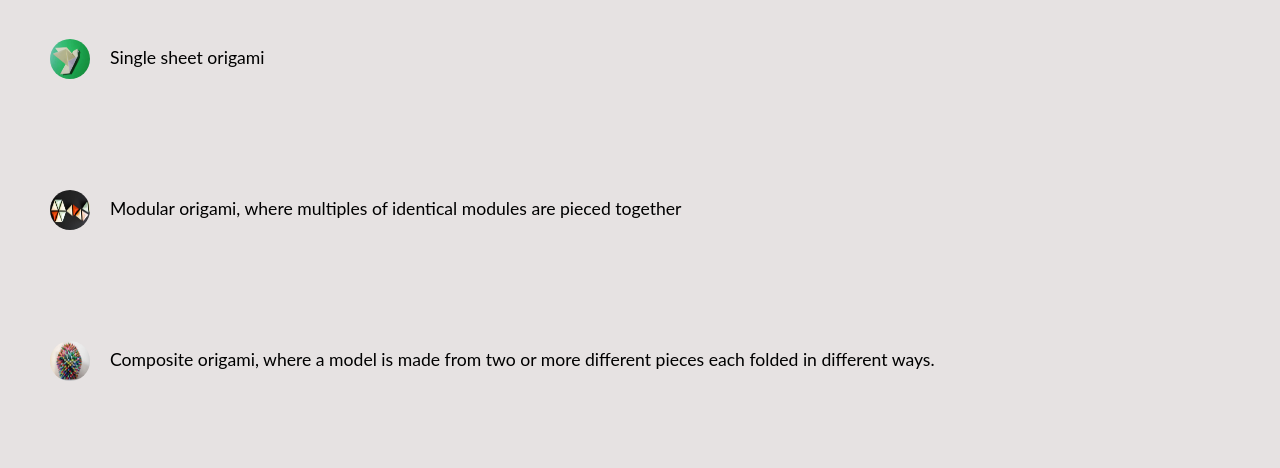
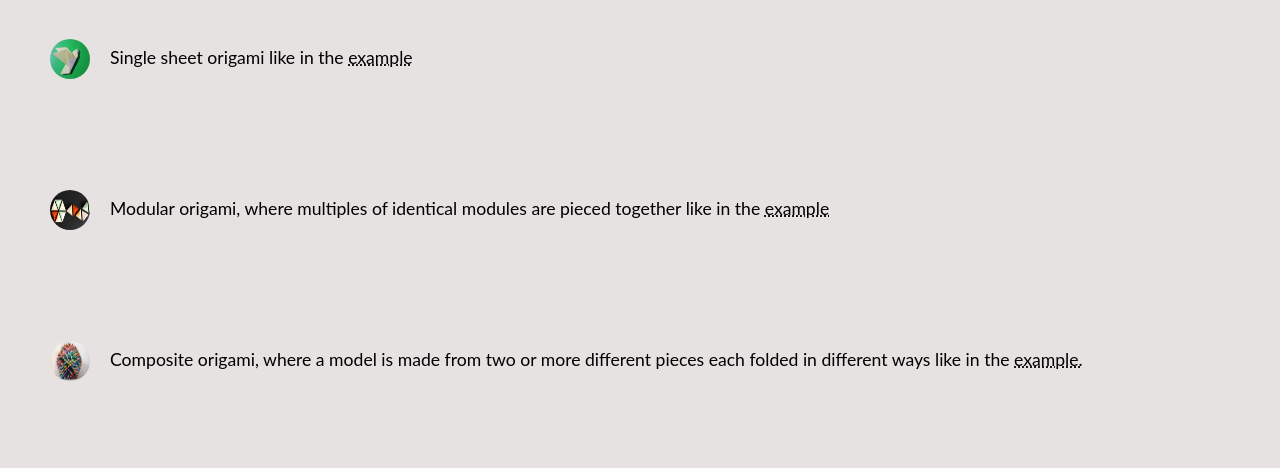
Before and after one commit to Lenaki-o/Origamania-project, a plain HTML site: page index.html in a window 1280 px wide. Shown: the part 63-531 px from the top of the page. Drawn offline with Linux system fonts and the light colour scheme.

Commit message:
Update index.html

```diff
--- a/index.html
+++ b/index.html
@@ -23,12 +23,12 @@
         </header>
 
           <div id="layout">
+          <aside id="types">
+            <img class="example" src="./easy-origami-bird.jpg"><img class="hide" src="./easy-origami-bird.jpg"><p>Single sheet origami like in the <abbr title="Image found in https://www.origamiway.com/">example</abbr></p>
+            <img class="example" src="./origami-made-paper.jpg"> <img class="hide" src="./origami-made-paper.jpg"><p>Modular origami, where multiples of identical modules are pieced together like in the <abbr title="image found in https://www.freepik.com">example</abbr></p>
+            <img class="example" src="./byriah-loper-origami.webp"><img class="hide" src="./byriah-loper-origami.webp"> <p>Composite origami, where a model is made from two or more different pieces each folded in different ways like in the <abbr title="&quot;The Alphabet&quot; Twentysix Interlocking Icosakaipentagonal Stars (Byriah Loper)">example.</abbr></p>
+          </aside>
 
-          <aside id="types">
-            <img class="example" src="./easy-origami-bird.jpg"><img class="hide" src="./easy-origami-bird.jpg"><p>Single sheet origami</p>
-            <img class="example" src="./origami-made-paper.jpg"> <img class="hide" src="./origami-made-paper.jpg"><p>Modular origami, where multiples of identical modules are pieced together</p>
-            <img class="example" src="./byriah-loper-origami.webp"><img class="hide" src="./byriah-loper-origami.webp"> <p>Composite origami, where a model is made from two or more different pieces each folded in different ways.</p>
-          </aside>
 
           <main>
 
```
